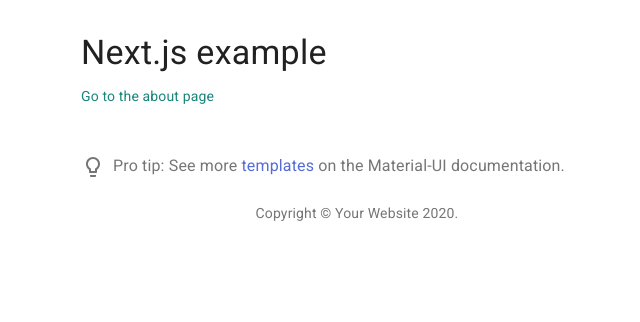
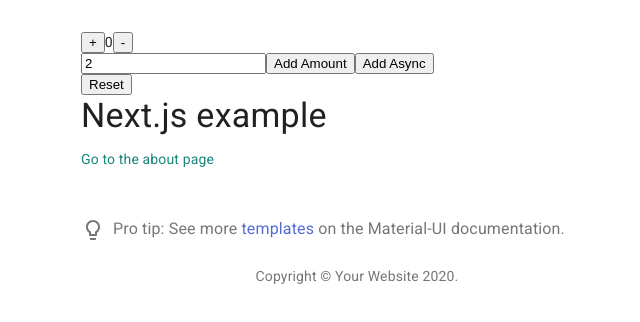
Before and after one commit to JakubKoralewski/lets-watch-it-together, a Next.js app: page / in a window 1280 px wide. Shown: the top 322 px of the page, without its empty margins (283-923 px from the left). Built offline with nearby package versions, Linux system fonts and the light colour scheme.

Commit message:
Add Redux w/ Redux-Toolkit
https://github.com/vercel/next.js/tree/canary/examples/with-redux-toolkit

```diff
--- a/package.json
+++ b/package.json
@@ -15,10 +15,12 @@
   },
   "dependencies": {
     "@material-ui/core": "^4.11.2",
+    "@reduxjs/toolkit": "^1.5.0",
     "next": "latest",
     "next-pwa": "^5.0.1",
     "react": "^16.13.1",
-    "react-dom": "^16.13.1"
+    "react-dom": "^16.13.1",
+    "react-redux": "^7.2.2"
   },
   "devDependencies": {
     "@testing-library/react": "^10.0.1",
--- /dev/null
+++ b/src/components/ReduxExample.tsx
@@ -0,0 +1,77 @@
+import { useState } from 'react'
+import { useDispatch, useSelector } from 'react-redux'
+
+import {
+  decrement,
+  increment,
+  incrementAsync,
+  incrementByAmount,
+  reset,
+  selectCount,
+} from 'store/lib/exampleSlice'
+
+export default function ReduxExample() {
+  const dispatch = useDispatch()
+  const count = useSelector(selectCount)
+  const [incrementAmount, setIncrementAmount] = useState('2')
+
+  function dispatchIncrement() {
+    dispatch(increment())
+  }
+  function dispatchDecrement() {
+    dispatch(decrement())
+  }
+  function dispatchReset() {
+    dispatch(reset())
+  }
+  function changeIncrementAmount(event) {
+    setIncrementAmount(event.target.value)
+  }
+  function dispatchIncrementByAmount() {
+    dispatch(incrementByAmount(Number(incrementAmount) || 0))
+  }
+  function dispatchIncrementAsync() {
+    dispatch(incrementAsync(Number(incrementAmount) || 0))
+  }
+
+  return (
+    <>
+      <div className="row">
+        <button
+          className="button"
+          aria-label="Increment value"
+          onClick={dispatchIncrement}
+        >
+          +
+        </button>
+        <span className="value">{count}</span>
+        <button
+          className="button"
+          aria-label="Decrement value"
+          onClick={dispatchDecrement}
+        >
+          -
+        </button>
+      </div>
+      <div className="row">
+        <input
+          className="textbox"
+          aria-label="Set increment amount"
+          value={incrementAmount}
+          onChange={changeIncrementAmount}
+        />
+        <button className="button" onClick={dispatchIncrementByAmount}>
+          Add Amount
+        </button>
+        <button className="button asyncButton" onClick={dispatchIncrementAsync}>
+          Add Async
+        </button>
+      </div>
+      <div className="row">
+        <button className="button" onClick={dispatchReset}>
+          Reset
+        </button>
+      </div>
+    </>
+  )
+}
--- a/src/pages/_app.tsx
+++ b/src/pages/_app.tsx
@@ -2,8 +2,10 @@
 import PropTypes from 'prop-types';
 import Head from 'next/head';
 import { ThemeProvider } from '@material-ui/core/styles';
+import { Provider } from 'react-redux';
 import CssBaseline from '@material-ui/core/CssBaseline';
-import theme from '../theme';
+import theme from 'theme';
+import store from 'store';
 
 export default function MyApp(props) {
   const { Component, pageProps } = props;
@@ -24,7 +26,9 @@
       <ThemeProvider theme={theme}>
         {/* CssBaseline kickstart an elegant, consistent, and simple baseline to build upon. */}
         <CssBaseline />
-        <Component {...pageProps} />
+        <Provider store={store}>
+          <Component {...pageProps} />
+        </Provider>
       </ThemeProvider>
     </React.Fragment>
   );
--- a/src/pages/index.tsx
+++ b/src/pages/index.tsx
@@ -5,11 +5,13 @@
 import ProTip from 'components/ProTip';
 import Link from 'components/Link';
 import Copyright from 'components/Copyright';
+import ReduxExample from 'components/ReduxExample';
 
 export default function Index() {
   return (
     <Container maxWidth="sm">
       <Box my={4}>
+        <ReduxExample />
         <Typography variant="h4" component="h1" gutterBottom>
           Next.js example
         </Typography>
--- /dev/null
+++ b/src/store/index.ts
@@ -0,0 +1,11 @@
+import { configureStore } from '@reduxjs/toolkit'
+// https://github.com/vercel/next.js/tree/canary/examples/with-redux-toolkit
+
+import exampleReducer from './lib/exampleSlice'
+
+export default configureStore({
+  reducer: {
+    counter: exampleReducer
+  },
+  devTools: true,
+})
--- /dev/null
+++ b/src/store/lib/exampleSlice.ts
@@ -0,0 +1,53 @@
+import { createSlice } from '@reduxjs/toolkit'
+
+const counterSlice = createSlice({
+  name: 'counter',
+  initialState: {
+    value: 0,
+  },
+  reducers: {
+    // Redux Toolkit allows us to write "mutating" logic in reducers. It
+    // doesn't actually mutate the state because it uses the Immer library,
+    // which detects changes to a "draft state" and produces a brand new
+    // immutable state based off those changes
+    increment: (state) => {
+      state.value += 1
+    },
+    decrement: (state) => {
+      state.value -= 1
+    },
+    reset: (state) => {
+      state.value = 0
+    },
+    incrementByAmount: (state, action) => {
+      state.value += action.payload
+    },
+  },
+})
+
+/**
+ * Extract count from root state
+ *
+ * @param   {Object} state The root state
+ * @returns {number} The current count
+ */
+export const selectCount = (state) => state.counter.value
+
+export const {
+  increment,
+  decrement,
+  reset,
+  incrementByAmount,
+} = counterSlice.actions
+
+// The function below is called a thunk and allows us to perform async logic. It
+// can be dispatched like a regular action: `dispatch(incrementAsync(10))`. This
+// will call the thunk with the `dispatch` function as the first argument. Async
+// code can then be executed and other actions can be dispatched
+export const incrementAsync = (amount) => (dispatch) => {
+  setTimeout(() => {
+    dispatch(incrementByAmount(amount))
+  }, 1000)
+}
+
+export default counterSlice.reducer
--- a/tsconfig.json
+++ b/tsconfig.json
@@ -13,7 +13,7 @@
     "resolveJsonModule": true,
     "isolatedModules": true,
     "jsx": "preserve",
-    "baseUrl": "src"
+    "baseUrl": "./src"
   },
   "exclude": ["node_modules", ".next", "out"],
   "include": ["next-env.d.ts", "**/*.ts", "**/*.tsx", "**/*.js"]
```
Also changed, not shown: 1 other file (tests, documents, lock files or other folders).
